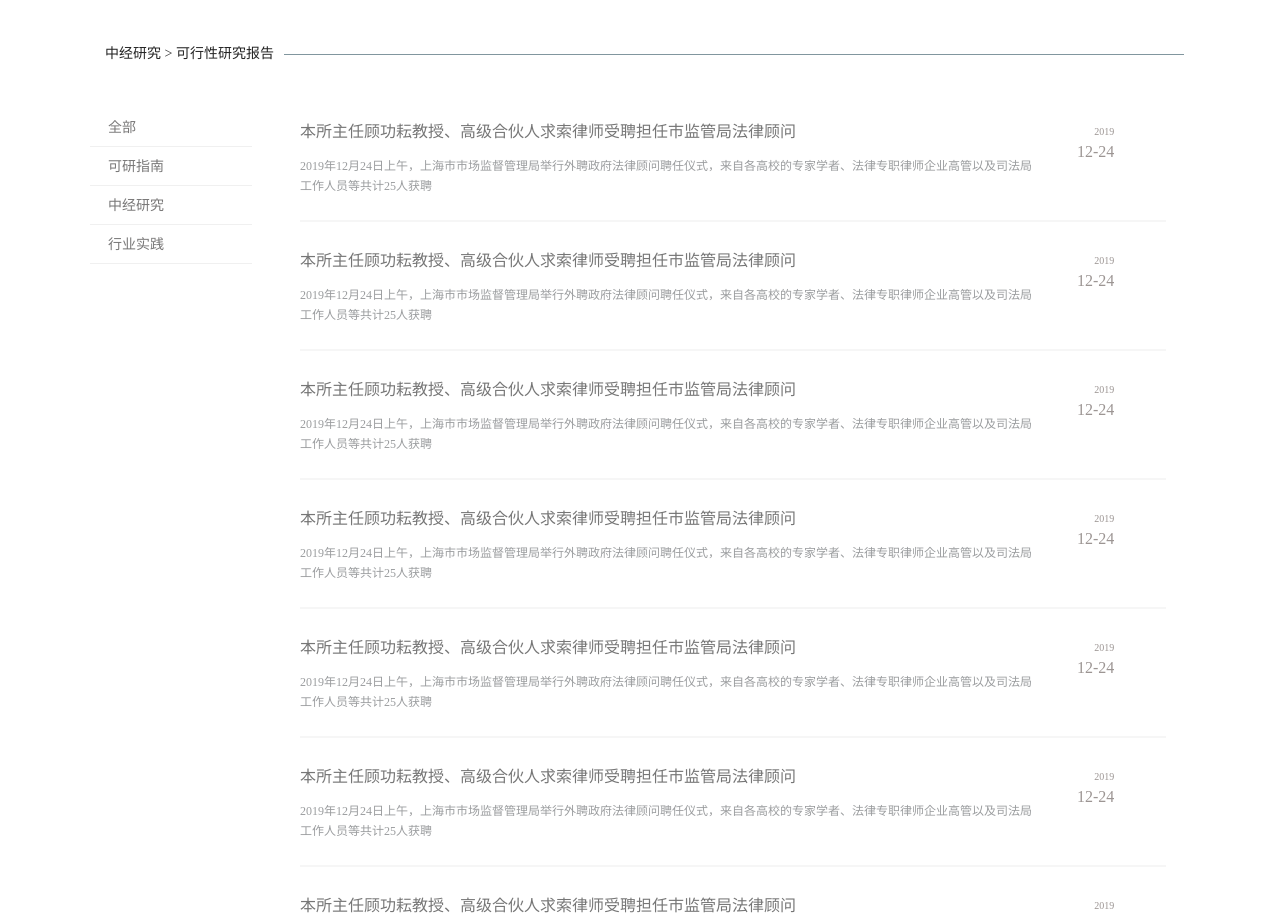
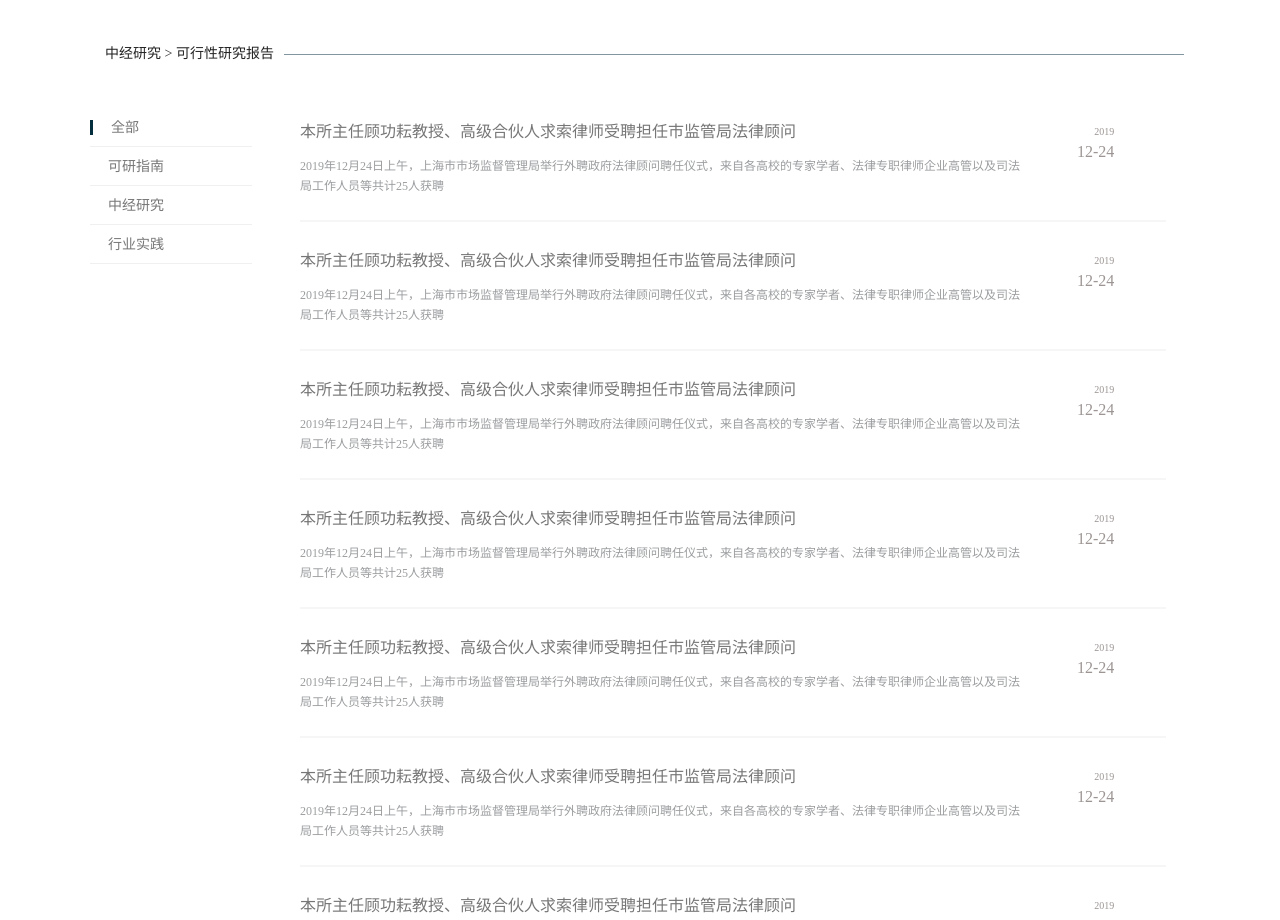
Before and after one commit to niyaohaohaode/new4, a plain HTML site: page list1.html in a window 1280 px wide. Shown: the part 960-1880 px from the top of the page. Drawn offline with nearby package versions, Linux system fonts and the light colour scheme.

Commit message:
news4
news4

```diff
--- a/style/css/list.css
+++ b/style/css/list.css
@@ -160,13 +160,23 @@ header span{
 	line-height: 39px;
 	cursor: pointer;
 	border-bottom: 1px solid #f0f0f0;
+	transition: all 0.3s ease-out 0s;
 }
+
 .list1 aside a{
-
 	padding-left: 18px;
 	color: #787777;
+
+}
+.list1 aside p:hover{
+	padding-left: 10px;
 }
 .list1 aside p:hover a{
+	/* margin-left: 20px; */
+	/* padding-left: 10px; */
+	border-left: 3px solid #042d3d;
+}
+.list1 aside p:first-of-type a{
 	border-left: 3px solid #042d3d;
 }
 .list1>div ul{
@@ -185,6 +195,11 @@ header span{
 .list1>div ul li .listL{
 	width: 777px;
 	padding-right: 35px;
+	transition: all 0.3s ease-out 0s;
+}
+.list1>div ul li:hover .listL{
+	padding-left: 20px;
+	/* transform: all .5s; */
 }
 .list1>div ul li .listL h2{
 	color: #767676;
@@ -195,6 +210,7 @@ header span{
 	color: #9b9d9f;
 	/* height: 20px; */
 	line-height: 20px;
+	width: 720px;
 }
 .list1>div ul li .listR h4{
 	height: 17px;
@@ -263,6 +279,7 @@ header span{
 		height: auto!important;
 	}
 	.list1 .listL p{
+		width: 100%!important;
 		margin-top: 10px;
 		text-indent: 2em;
 		font-size: 14px;
```
